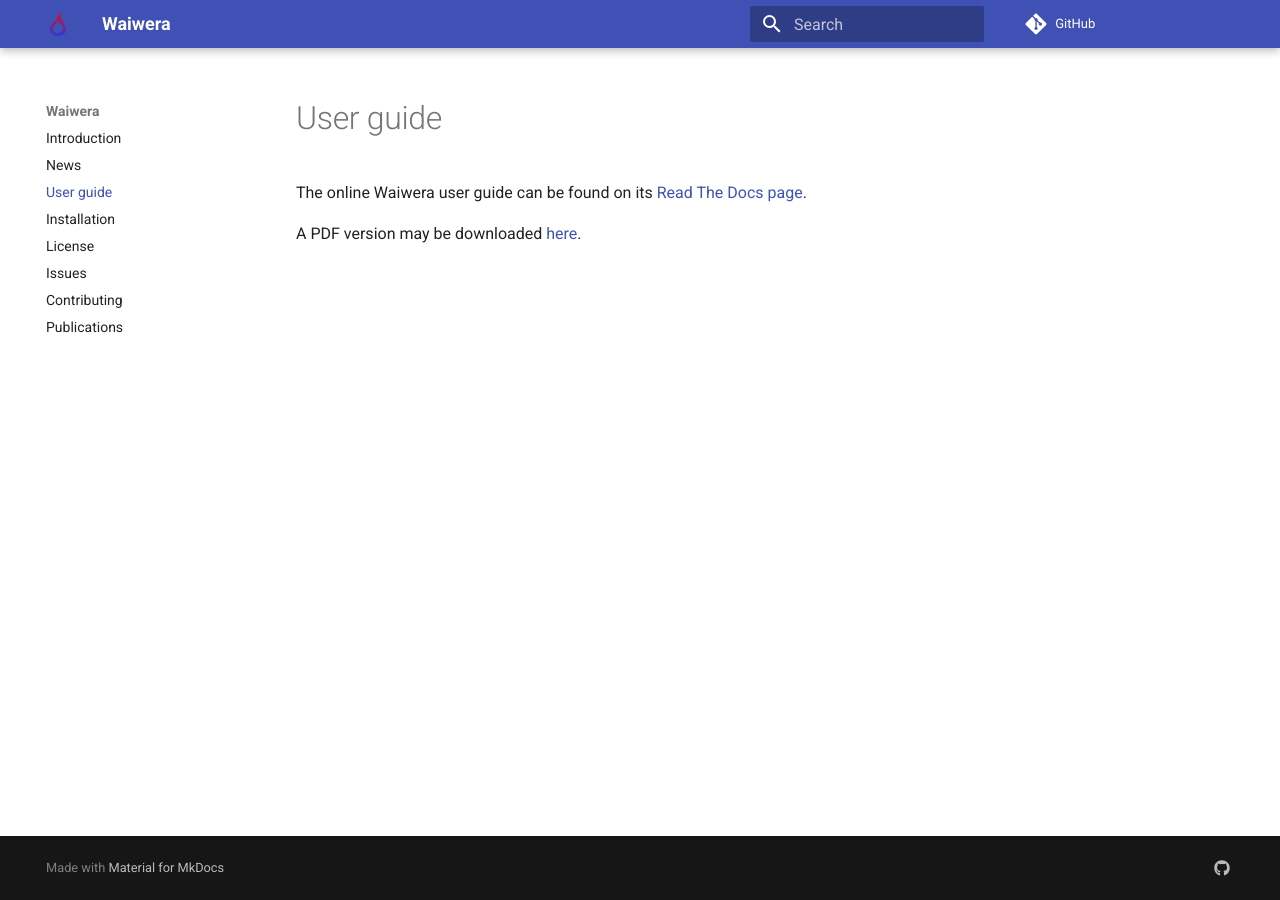
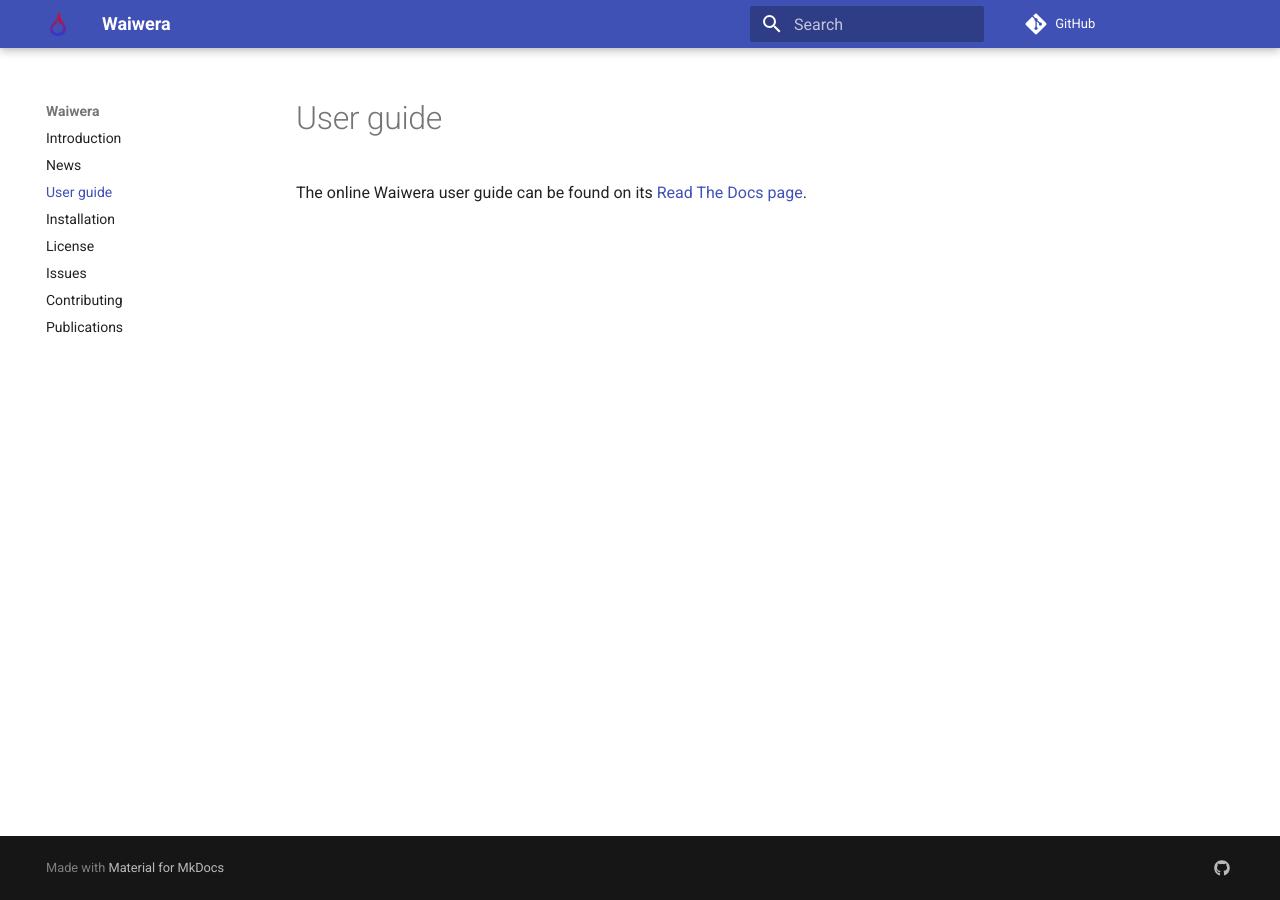
Before and after one commit to waiwera/waiwera-mkdocs, an MkDocs documentation site: the page built from docs/userguide.md, in a window 1280 px wide. Built offline with MkDocs 1.6.1 and Material for MkDocs 9.7.7, drawn with Linux system fonts in a browser that asks for light colours; comment, search, counter and statistics services are not loaded.

Commit message:
Remove PDF link from user guide page

```diff
--- a/docs/userguide.md
+++ b/docs/userguide.md
@@ -2,6 +2,3 @@
 
 The online Waiwera user guide can be found on its
 [Read The Docs page](https://waiwera.readthedocs.io).
-
-A PDF version may be downloaded
-[here](https://buildmedia.readthedocs.org/media/pdf/waiwera/latest/waiwera.pdf).
```
